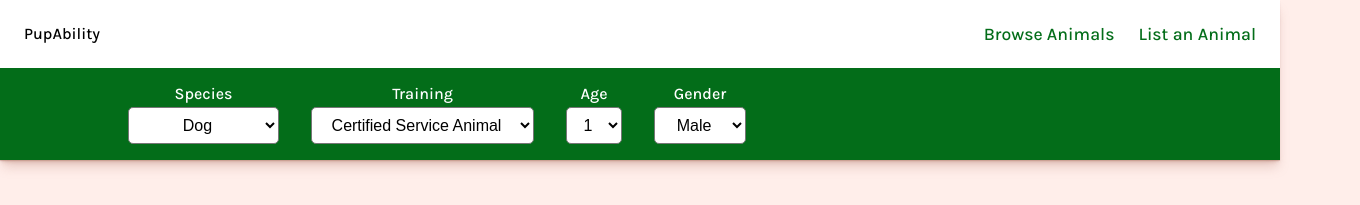
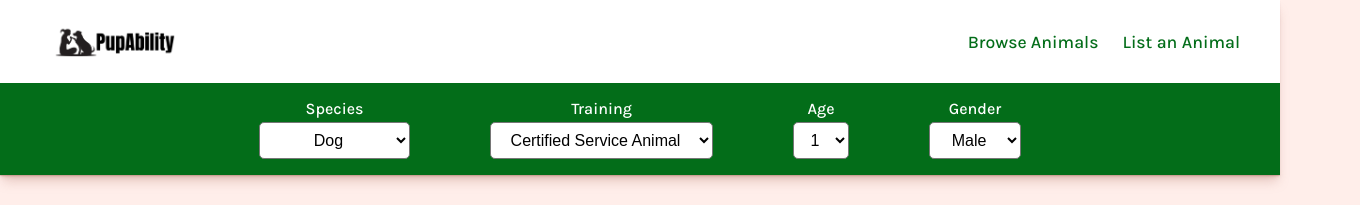
Before and after one commit to stephengroe/service-animal-adoption, a website built with webpack: page dist/index.html in a window 1280 px wide. Shown: the top 205 px of the page, 1360 px wide, since content can reach past the window. Built offline with nearby package versions, Linux system fonts and the light colour scheme; files whose address does not match are found by name.

Commit message:
Add logo and copyright message

```diff
--- a/src/index.js
+++ b/src/index.js
@@ -63,7 +63,6 @@ function generateNavBar() {
 
   const logo = document.createElement("div");
   logo.setAttribute("class", "logo");
-  logo.textContent = "PupAbility";
 
   const menu = document.createElement("ul");
   menu.setAttribute("class", "nav-menu");
@@ -122,7 +121,6 @@ function generateFooter() {
 
   const logo = document.createElement("div");
   logo.setAttribute("class", "logo");
-  logo.textContent = "PupAbility";
 
   const menu = document.createElement("ul");
   menu.setAttribute("class", "menu");
@@ -139,7 +137,12 @@ function generateFooter() {
     menu.append(li);
   });
 
-  footer.append(logo, menu);
+  const copyright = document.createElement("p");
+  copyright.setAttribute("id", "copyright");
+  const year = new Date().getFullYear()
+  copyright.textContent = `© ${year} | Made with ♥ at Hacks for Humanity 2023`;
+
+  footer.append(logo, menu, copyright);
 
   return footer;
 }
--- a/src/style.css
+++ b/src/style.css
@@ -59,12 +59,19 @@ h3 {
 
 #nav-bar {
   background-color: white;
-  padding: 1.5em;
+  padding: 1.5em 2.5em;
   display: flex;
 }
 
 #nav-bar .logo {
   margin-right: auto;
+  background-image: url("./images/logo.png");
+  background-repeat: no-repeat;
+  background-position: center;
+  background-size: contain;
+
+  height: 35px;
+  width: 150px;
 }
 
 #nav-bar .nav-menu {
@@ -72,6 +79,7 @@ h3 {
   padding: 0;
   display: flex;
   gap: 1.5em;
+  align-items: center;
 }
 
 #nav-bar .nav-menu li {
@@ -99,8 +107,8 @@ h3 {
 
   display: flex;
   flex-flow: row;
-  justify-content: flex-start;
-  gap: 2em;
+  justify-content: center;
+  gap: 5em;
 }
 
 #filter-bar .filter-container {
@@ -309,10 +317,12 @@ h2 {
   padding: 5rem;
   display: flex;
   box-sizing: border-box;
+  position: relative;
 }
 
 #footer .logo {
   margin-right: auto;
+  background-image: url("./images/logo.png");
 }
 
 #footer .nav-menu {
@@ -338,3 +348,14 @@ h2 {
   color: var(--brand-light-green);
   transition: all 200ms;
 }
+
+#footer #copyright {
+  font-size: 0.8em;
+  color: white;
+  font-weight: 300;
+  position: absolute;
+  bottom: -10px;
+  width: 100%;
+  text-align: center;
+  bottom: 5px;
+}
--- a/webpack.config.js
+++ b/webpack.config.js
@@ -21,6 +21,10 @@ module.exports = {
         test: /\.css$/,
         use: ["style-loader", "css-loader"],
       },
+      {
+        test: /\.(png|svg|jpg|jpeg|gif)$/i,
+        type: 'asset/resource',
+      },
     ],
   },
 };
```
Also changed, not shown: dist/983f647b1f526cf45271.png (added), dist/bundle.js, src/images/logo.png (added).
